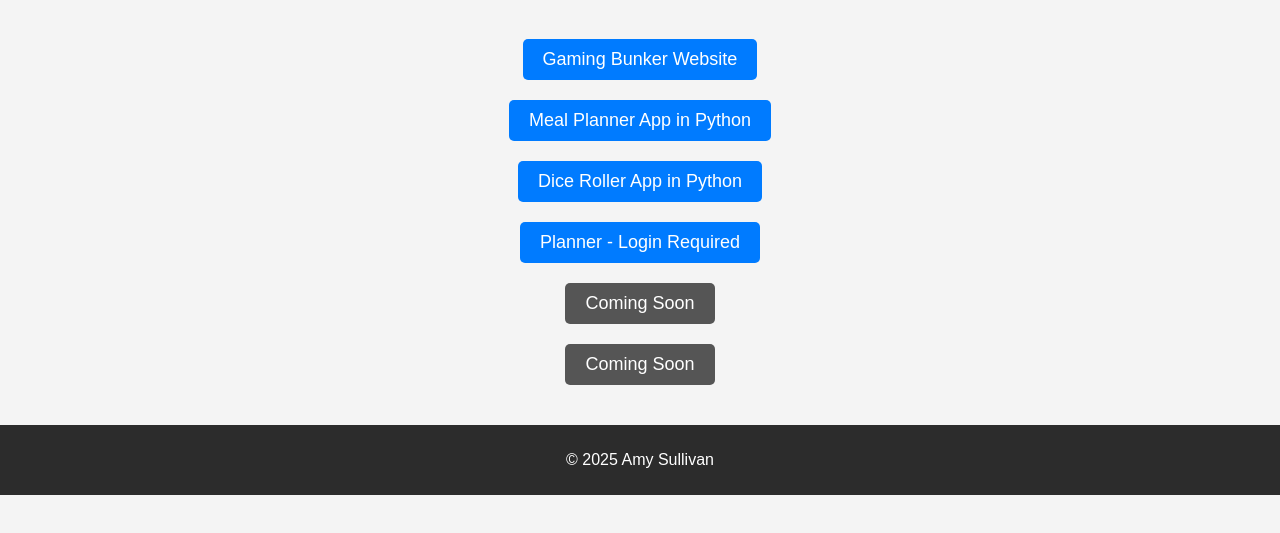
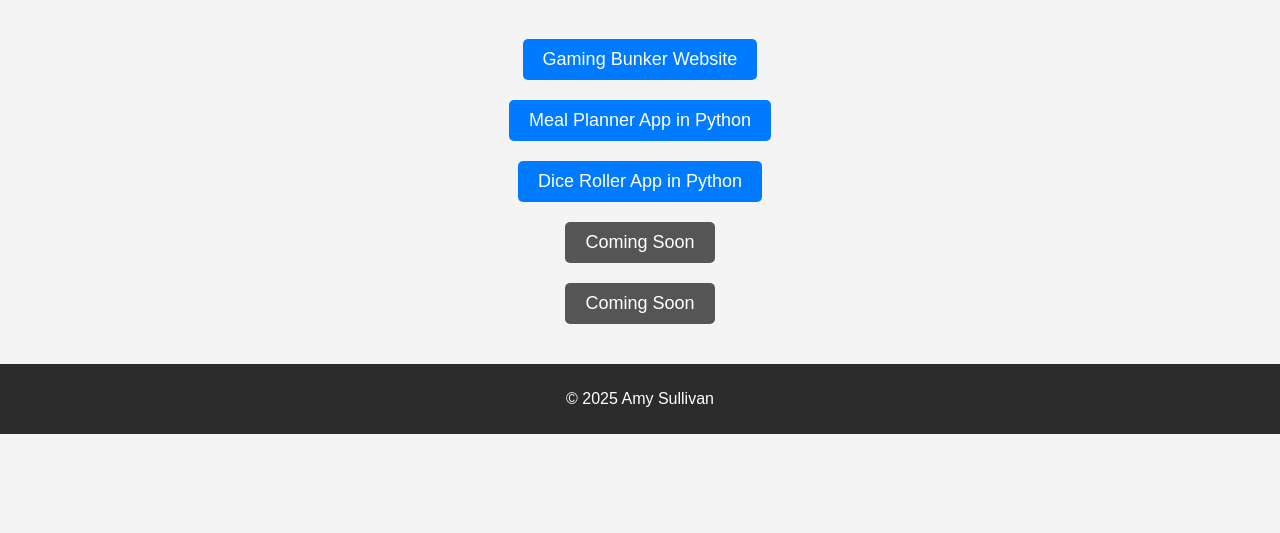
Before and after one commit to vampraven13/portfolio-site, a plain HTML site: page projects.html in a window 1280 px wide. Shown: the part 73-606 px from the top of the page. Drawn offline with Linux system fonts and the light colour scheme.

Commit message:
Update projects.html

```diff
--- a/projects.html
+++ b/projects.html
@@ -74,7 +74,6 @@
         <a href="gb.html">Gaming Bunker Website</a>
         <a href="mealplanner.py">Meal Planner App in Python</a>
         <a href="diceroller.py">Dice Roller App in Python</a>
-        <a href="login.html">Planner - Login Required</a>
         <button>Coming Soon</button>
         <button>Coming Soon</button>
     </div>
```
